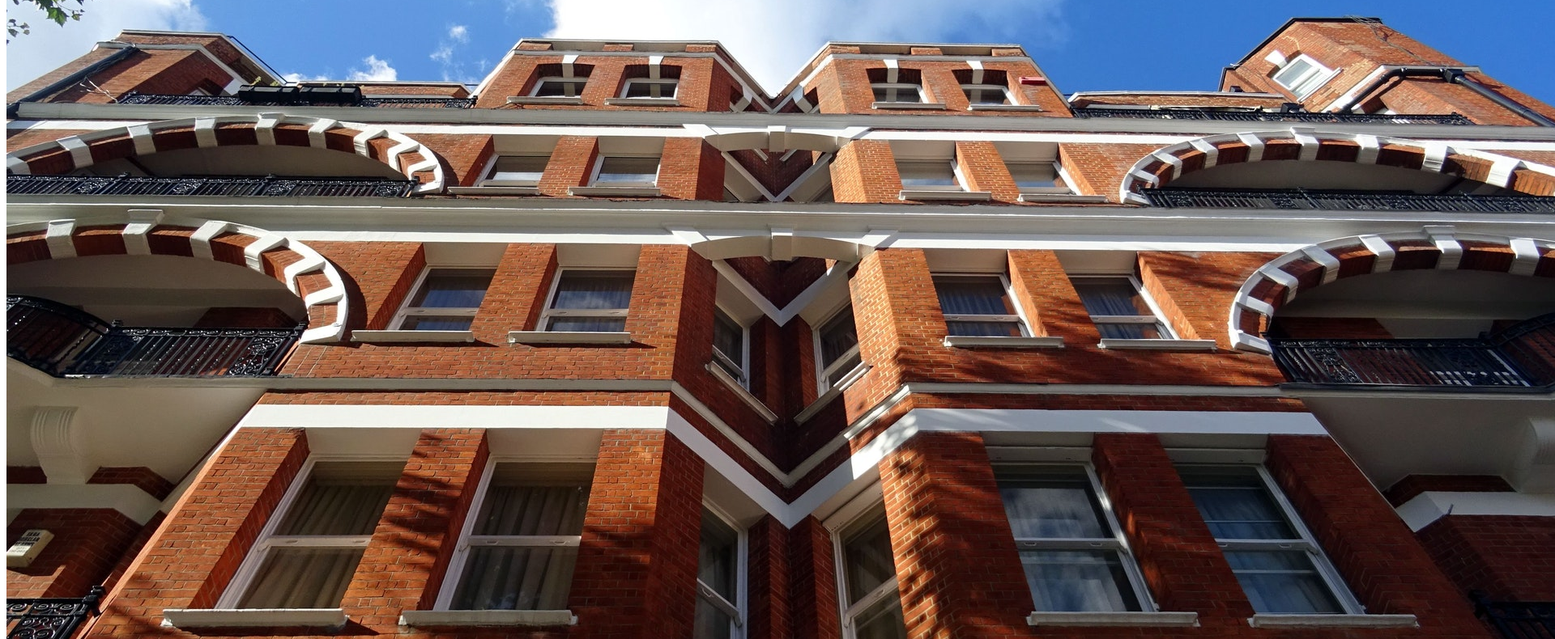
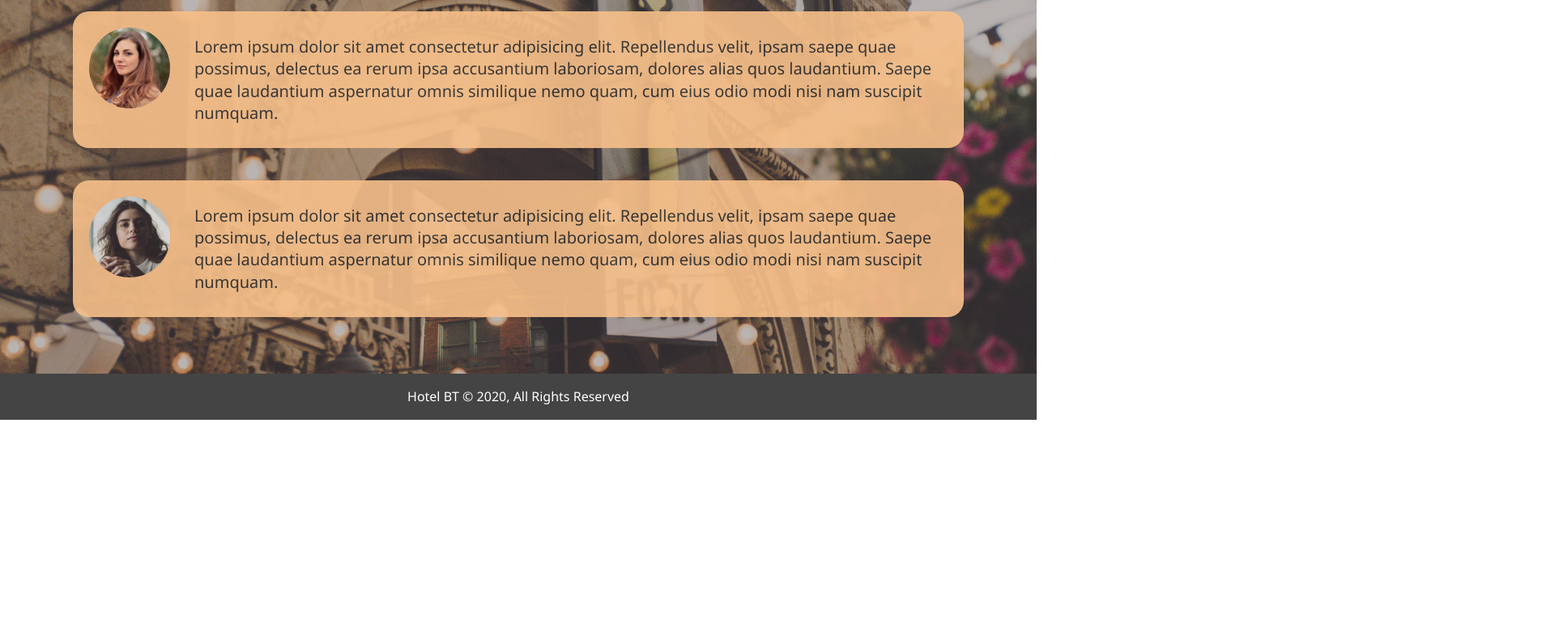
Before and after one commit to mazenabdul/Hotel-Website, a plain HTML site: page about.html in a window 1280 px wide. Shown: the part 559-1349 px from the top of the page at 81% size, 1920 px wide, since content can reach past the window. After the commit the page ends 1078 px from the top, so only its background shows below. Drawn offline with Linux system fonts and the light colour scheme.

Commit message:
final commit

```diff
--- a/about.html
+++ b/about.html
@@ -6,8 +6,8 @@
     <meta name="viewport" content="width=device-width, initial-scale=1.0">
     <meta name="description" content="Welcome to the most extraordinary hotel in Toronto Canada">
     <title>Hotel BT | About</title>
-    <link rel="stylesheet" href="/projects/hotel website/css/style.css">
-    <link rel="stylesheet" media="screen and (max-width: 768px)" href="/projects/hotel website/css/mobile.css">
+    <link rel="stylesheet" href="style.css">
+    <link rel="stylesheet" media="screen and (max-width: 768px)" href="mobile.css">
 </head>
 
 <body>
@@ -35,7 +35,7 @@
                 <p>Lorem ipsum dolor sit amet consectetur adipisicing elit. Aliquid id laudantium enim alias, nobis mollitia nisi quibusdam culpa quo facilis incidunt expedita aliquam beatae maiores!</p>
             </div>
             <div class='info-right'>
-                <img src="./img/photo-2.jpg" alt="hotel">
+                <img src="photo-2.jpg" alt="hotel">
             </div>
         </div>
     </section>
@@ -46,12 +46,12 @@
         <div class='container'>
             <h2>What Our Guests Say</h2>
             <div class='testimonial bg-primary'>
-                <img src="./img/person-1.jpg" alt="person-1">
+                <img src="person-1.jpg" alt="person-1">
                 <p>Lorem ipsum dolor sit amet consectetur adipisicing elit. Repellendus velit, ipsam saepe quae possimus, delectus ea rerum ipsa accusantium laboriosam, dolores alias quos laudantium. Saepe quae laudantium aspernatur omnis similique nemo
                     quam, cum eius odio modi nisi nam suscipit numquam.</p>
             </div>
             <div class='testimonial bg-primary'>
-                <img src="./img/person-2.jpg" alt="person-2">
+                <img src="person-2.jpg" alt="person-2">
                 <p>Lorem ipsum dolor sit amet consectetur adipisicing elit. Repellendus velit, ipsam saepe quae possimus, delectus ea rerum ipsa accusantium laboriosam, dolores alias quos laudantium. Saepe quae laudantium aspernatur omnis similique nemo
                     quam, cum eius odio modi nisi nam suscipit numquam.</p>
             </div>
--- a/css/style.css
+++ b/style.css
@@ -128,7 +128,7 @@
     /* Showcase  */
 
     #showcase {
-        background-image: url('../img/showcase.jpg');
+        background-image: url('showcase.jpg');
         background-size: cover;
         background-position: center;
         height: 600px;
@@ -158,7 +158,7 @@
     #home-info .info-img {
         float: left;
         width: 50%;
-        background: url('../img/photo-1.jpg');
+        background: url('photo-1.jpg');
         min-height: 100%;
     }
 
@@ -225,7 +225,7 @@
 
     #testimonials {
         height: 100%;
-        background: url('../img/test-bg.jpg');
+        background: url('test-bg.jpg');
         background-position: center;
         background-size: cover;
         padding-top: 80px;
```
Also changed, not shown: contact.html (+2 -2 lines), index.html (+2 -2 lines), mobile.css (renamed from css/mobile.css), person-1.jpg (renamed from img/person-1.jpg), person-2.jpg (renamed from img/person-2.jpg), photo-1.jpg (renamed from img/photo-1.jpg), photo-2.jpg (renamed from img/photo-2.jpg), showcase.jpg (renamed from img/showcase.jpg), test-bg.jpg (renamed from img/test-bg.jpg).
